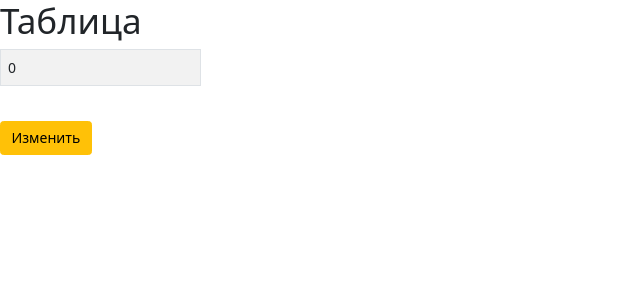
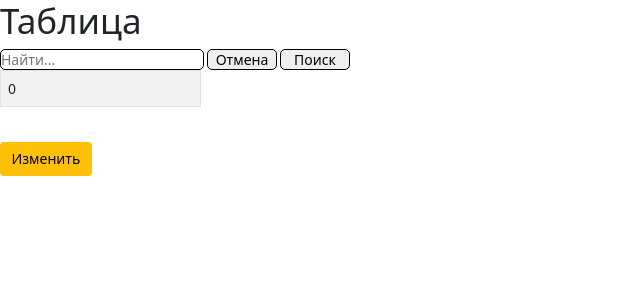
Before and after one commit to manndarinchik/web-database, a Django app: page / in a window 1280 px wide. Shown: the top 300 px of the page, without its empty margins (0-640 px from the left). Run offline with Django 3.2, Linux system fonts and the light colour scheme; data that the repository does not hold is empty.

Commit message:
Поиск добавлен

```diff
--- a/database_app/static/database_app/css/main.css
+++ b/database_app/static/database_app/css/main.css
@@ -55,57 +55,37 @@ body {
 	position: relative;
 }
 
-.menu {
-	display: none;
+.table__search {
+    display: flex;
+    align-items: center;
 }
 
-.main__button {
-	position: absolute;
-	top: 0;
-	left: 5px;
-	margin-top: 3px;
-	width: 30px;
-	height: 25px;
-
-	border-radius: 5px;
-
+#cancel {
+    border: 1px solid #000;
+    border-radius: 5px;
+    margin-left: 3px;
+    width: 70px;
+    height: 21px;
+    display: flex;
+    justify-content: center;
+    align-items: center;
 }
 
-.button__stick {
-	height: 5px;
-	width: 25px;
-	margin: 3px 0;
-	background-color: #000;
-}
-
-.main__title {
-	font-size: 14px;
-	font-weight: 400;
-	height: 28px;
-	width: 100%;
-	display: flex;
-	justify-content: center;
-	align-items: center;
-	margin-bottom: 10px;
-}
-
-.main__table {
-	max-width: 302px;
-	width: 100%;
-	height: 494px;
-	border: 1px solid #000;
-	overflow: scroll;
-	margin: 0 auto;
-	padding: 5px;
+#search {
+    border: 1px solid #000;
+    border-radius: 5px;
+    margin-left: 3px;
+    width: 70px;
+    height: 21px;
+    display: flex;
+    justify-content: center;
+    align-items: center;
 }
 
 .table-responsive {
 	display: flex;
 }
 
-.buttonsColumn {
-	display: none;
-}
 
 .addColumn {
 	width: 30px;
@@ -156,9 +136,14 @@ td:nth-child(2) {
 	font-weight: 600;
 }
 
+.buttonsColumn {
+    display: none;
+}
+
 .buttonsRow {
 	display: none;
 }
+
 
 input {
 	border: 1px solid #000;
--- a/database_app/templates/database_app/index.html
+++ b/database_app/templates/database_app/index.html
@@ -16,7 +16,11 @@
 </head>
 <body>
     <h1>Таблица</h1>
-
+        <section class="table__search">
+            <input type="text" placeholder="Найти..." id="input">
+            <button id="cancel">Отмена</button>
+            <button id="search">Поиск</button>
+        </section>
         <form action="" method="post" name="ourForm">
                     {% csrf_token %}
             <div class="table-responsive">
--- a/database_app/views.py
+++ b/database_app/views.py
@@ -50,9 +50,7 @@ def home(request):
         print(values, len(values))
         max_row = int(len(values) / max_col)
         all_row, all_column = max_table(nodes)
-        print(max_row, all_row)
-        print(max_col, all_column)
-        print(nodes)
+
 
         if (all_row > max_row):
             for i in range(max_row, all_row):
```
Also changed, not shown: database_app/static/database_app/js/script.js (+51 -0 lines).
